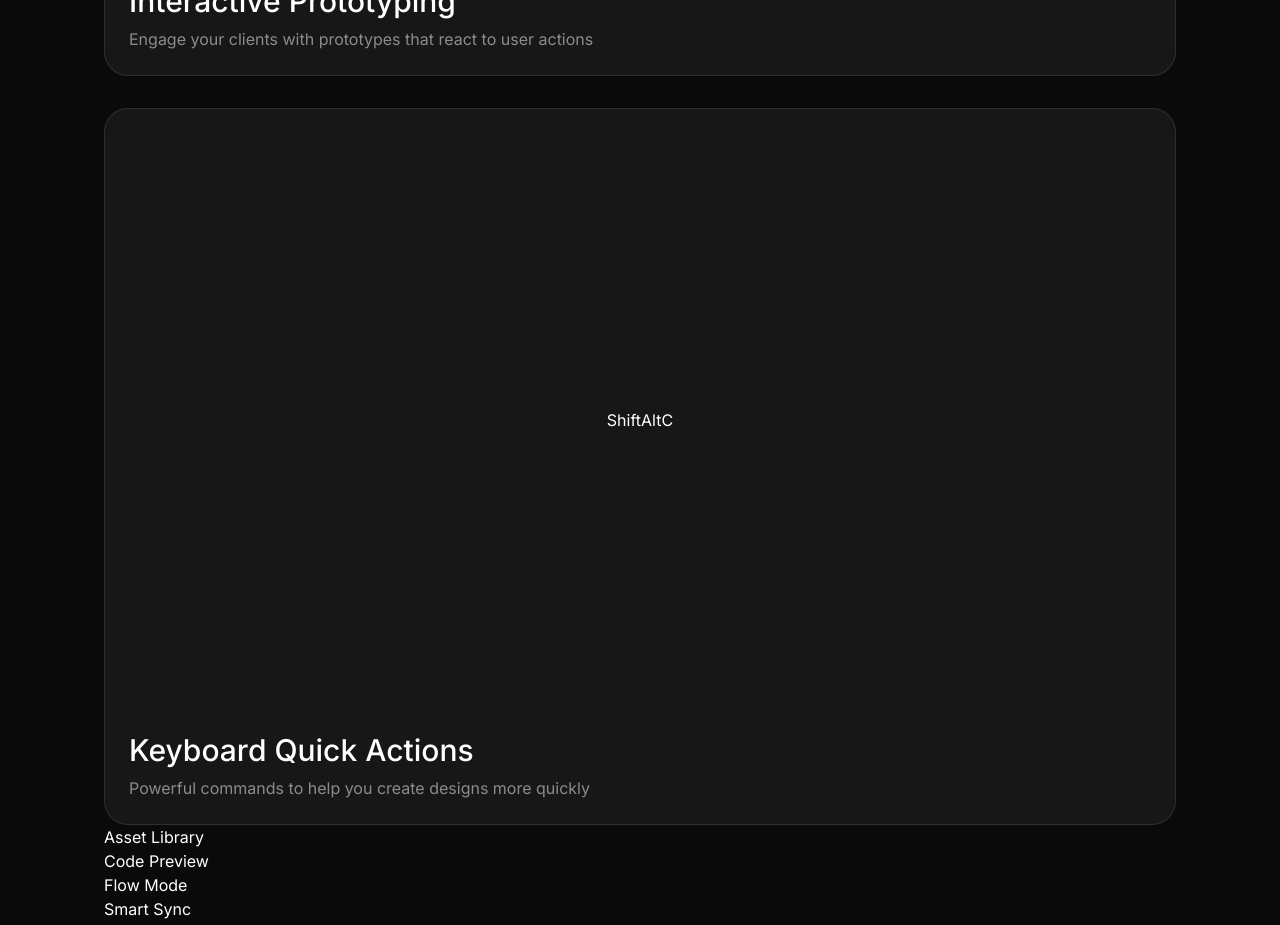
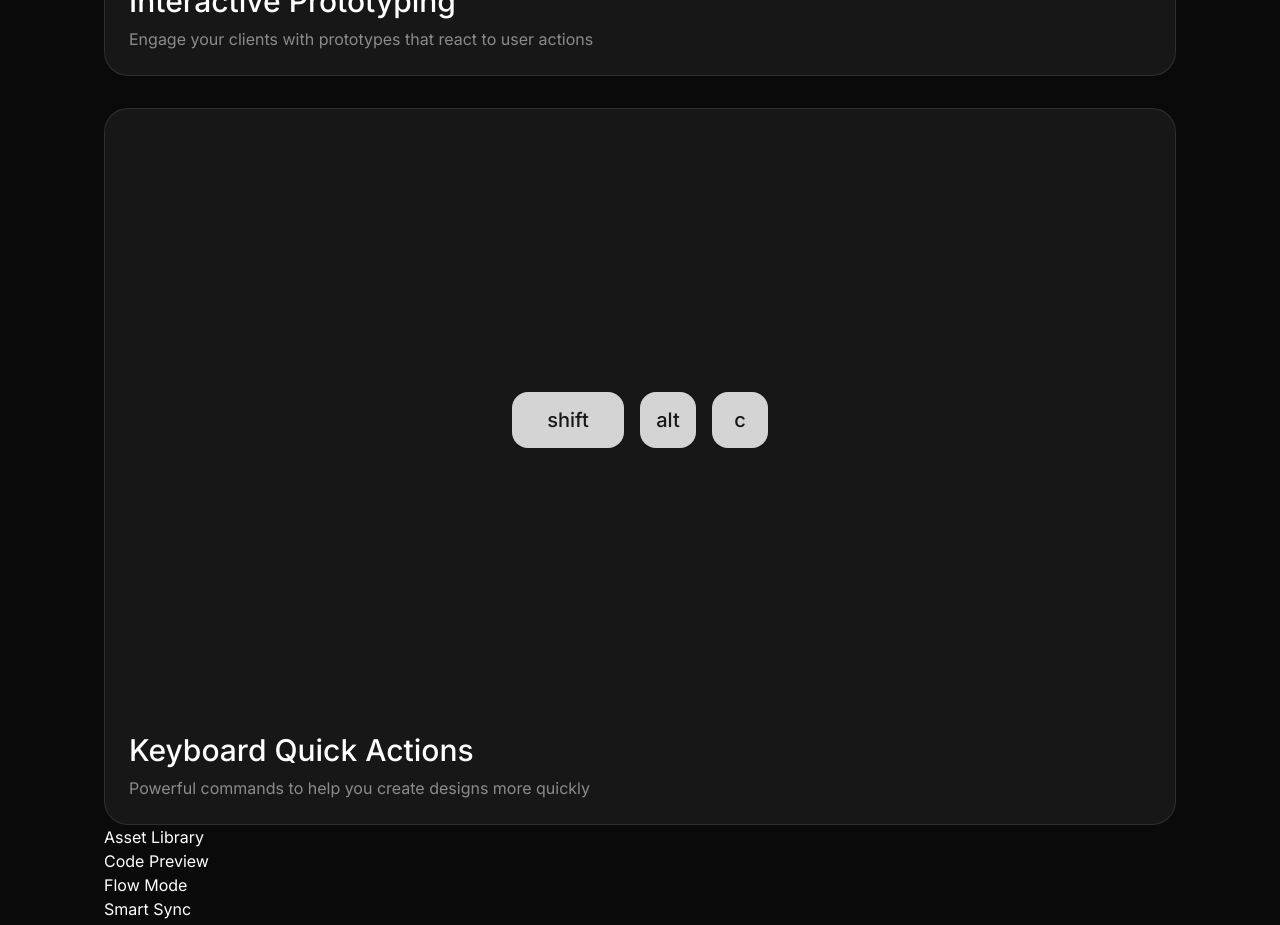
Before and after one commit to LOSTBOY-IS-DED/Layers, a Next.js app in the folder starter-template/: page / in a window 1280 px wide. Shown: the part 3680-4605 px from the top of the page. Built offline with nearby package versions, Linux system fonts and the light colour scheme.

Commit message:
done with the third card

```diff
--- /dev/null
+++ b/starter-template/src/components/Key.tsx
@@ -0,0 +1,11 @@
+import { HTMLAttributes } from "react";
+import { twMerge } from "tailwind-merge";
+
+export default function Key(props: HTMLAttributes<HTMLDivElement>){
+    const {className , children , ...otherProps} = props ;
+    return (
+        <div className={twMerge("size-14 bg-neutral-300 inline-flex items-center justify-center rounded-2xl text-xl text-neutral-900 font-medium" , className)} {...otherProps}>
+            {children}
+        </div>
+    )
+}
--- a/starter-template/src/sections/Features.tsx
+++ b/starter-template/src/sections/Features.tsx
@@ -6,6 +6,7 @@ import avatar2 from "@/assets/images/avatar-lula-meyers.jpg";
 import avatar3 from "@/assets/images/avatar-florence-shaw.jpg";
 import Image from "next/image";
 import Avatar from "@/components/Avatar";
+import Key from "@/components/Key"
 
 const features = [
     "Asset Library",
@@ -72,10 +73,10 @@ export default function Features() {
                         description="Powerful commands to help you create designs
                                 more quickly"
                     >
-                        <div className="aspect-video flex items-center justify-center">
-                            <div>Shift</div>
-                            <div>Alt</div>
-                            <div>C</div>
+                        <div className="aspect-video flex items-center justify-center gap-4">
+                            <Key className="w-28">shift</Key>
+                            <Key>alt</Key>
+                            <Key>c</Key>
                         </div>
                     </FeatureCard>
                 </div>
```
